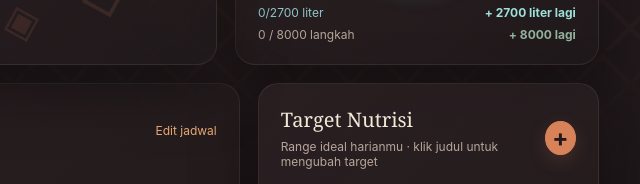
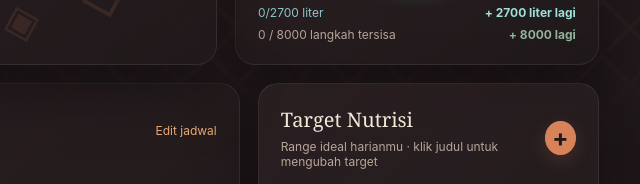
Before and after one commit to twistersal/batikfit_project, a plain HTML site: page index.html in a window 1280 px wide. Shown: the part 397-581 px from the top of the page, 630-1270 px from the left. Drawn offline with Linux system fonts and the light colour scheme.

Commit message:
Refactor focusProgress and renderOverallProgress

```diff
--- a/index.html
+++ b/index.html
@@ -99,7 +99,7 @@
       <div id="pageViewport"><div id="pageStage">
       <div id="dashboardView"><section class="hero">
         <div class="hero-card"><span id="todayShift" class="pill">● SHIFT SIANG · 14:00—22:00</span><h3 id="todayRoutine">Core & cardio day</h3><p id="todayMessage">Stabilize your core and energize your walks. Start work out at 09.00 AM before your shift.</p><div class="hero-actions"><button class="primary" onclick="scrollToId('timeline')">Lihat timeline →</button><button id="workoutAction" class="ghost" onclick="toggleCheck('workout')">Tandai workout</button></div></div>
-        <div id="focusProgress" class="focus-card card"><div class="focus-head"><span>Progress hari ini</span><div class="focus-target"><b>8.000 jalan</b><small>2700 liter</small></div></div><div class="progress-orbit"><div class="ring"><strong id="stepsPercent">0%</strong></div></div><div class="water-progress"><span id="waterSummary">0/2700 liter</span><strong id="waterRemaining">+2700 liter lagi</strong></div><div class="focus-foot"><span id="stepsSummary">0 / 8.000 langkah</span><strong id="stepsRemaining">+ 8.000 jalan lagi</strong></div></div>
+        <div id="focusProgress" class="focus-card card"><div class="focus-head"><span>Progress hari ini</span><div class="focus-target"><b>8.000 jalan</b><small>2700 liter</small></div></div><div class="progress-orbit"><div class="ring"><strong id="stepsPercent">0%</strong></div></div><div class="water-progress"><span id="waterSummary">0 / 2700 liter</span><strong id="waterRemaining">+2700 liter lagi</strong></div><div class="focus-foot"><span id="stepsSummary">0 / 8.000 langkah</span><strong id="stepsRemaining">+ 8.000 jalan tersisa</strong></div></div>
       </section>
       <section class="grid">
         <div id="scheduleSummary" class="card"><div class="card-title actions-inline"><div><h3>Jadwal minggu ini</h3><p>Rotasi shift & latihan yang sudah disusun</p></div><button class="action-link" data-action="edit-schedule">Edit jadwal</button></div><div class="schedule">
@@ -210,7 +210,7 @@
 
     function confirmDeleteHistory(index){enhanced.dailyHistory.splice(index,1);persist();closeModal();renderDailyHistory();showToast('Riwayat dihapus permanen');}
 
-    function renderOverallProgress(values,targets){const current=enhanced.schedule.find(x=>x.day===getTodayLabel())||enhanced.schedule[0];const step= Math.min(100,Number(localStorage.getItem('batikfit-stepsInput')||0)/8000*100);const nutrition=['cal','protein','carbs','fats','sugar'].map(k=>Number(targets[k])>0?Math.min(100,Number(values[k]||0)/Number(targets[k])*100):0);const water=Math.min(100,Number(localStorage.getItem('batikfit-waterInput')||0)/2700*100);const checks=[...document.querySelectorAll('.check input')];const habit=checks.length?checks.filter(x=>x.checked).length/checks.length*100:0;const workout=enhanced.workoutDone||document.getElementById('workout')?.checked?100:0;const schedule=current?100:0;const overall=Math.round([step,...nutrition,water,habit,workout,schedule].reduce((a,b)=>a+b,0)/([step,...nutrition,water,habit,workout,schedule].length));const mobile=document.getElementById('overallProgressMobile'),desktop=document.getElementById('overallProgressDesktop'),sync=document.getElementById('desktopScheduleSync');if(mobile)mobile.textContent=`${overall}% total progress`;if(desktop)desktop.textContent=`${overall}%`;if(sync&&current)sync.textContent=`${current.shift==='OFF'?'OFF · Hari libur':`Shift ${current.shift} · ${shiftLabels[current.shift]||''}`} · ${current.routine}`;}
+    function renderOverallProgress(values,targets){const current=enhanced.schedule.find(x=>x.day===getTodayLabel())||enhanced.schedule[0];const step= Math.min(100,Number(localStorage.getItem('batikfit-stepsInput')||0) / 8000*100);const nutrition=['cal','protein','carbs','fats','sugar'].map(k=>Number(targets[k])>0?Math.min(100,Number(values[k]||0)/Number(targets[k])*100):0);const water=Math.min(100,Number(localStorage.getItem('batikfit-waterInput')||0) / 2700*100);const checks=[...document.querySelectorAll('.check input')];const habit=checks.length?checks.filter(x=>x.checked).length/checks.length*100:0;const workout=enhanced.workoutDone||document.getElementById('workout')?.checked?100:0;const schedule=current?100:0;const overall=Math.round([step,...nutrition,water,habit,workout,schedule].reduce((a,b)=>a+b,0)/([step,...nutrition,water,habit,workout,schedule].length));const mobile=document.getElementById('overallProgressMobile'),desktop=document.getElementById('overallProgressDesktop'),sync=document.getElementById('desktopScheduleSync');if(mobile)mobile.textContent=`${overall}% total progress`;if(desktop)desktop.textContent=`${overall}%`;if(sync&&current)sync.textContent=`${current.shift==='OFF'?'OFF · Hari libur':`Shift ${current.shift} · ${shiftLabels[current.shift]||''}`} · ${current.routine}`;}
     function weightDateKey(offset=0){const d=new Date();d.setDate(d.getDate()+offset);return `${d.getFullYear()}-${String(d.getMonth()+1).padStart(2,'0')}-${String(d.getDate()).padStart(2,'0')}`;}
     function weightForDate(key){const list=(enhanced.weightHistory||[]).filter(x=>x.date<=key).sort((a,b)=>a.date.localeCompare(b.date));return list.length?Number(list[list.length-1].value):66;}
     function renderWeightChart(){const wrap=document.getElementById('weightChart');if(!wrap)return;const days=[];for(let i=-6;i<=0;i++)days.push({key:weightDateKey(i),value:weightForDate(weightDateKey(i))});const vals=days.map(x=>x.value),min=Math.min(...vals)-1,max=Math.max(...vals)+1,points=days.map((x,i)=>`${30+i*106},${150-(x.value-min)/(max-min||1)*110}`).join(' '),area=`30,150 ${points} 666,150`;wrap.innerHTML=`<svg viewBox="0 0 700 180" role="img" aria-label="Grafik berat badan tujuh hari"><defs><linearGradient id="weightFill" x1="0" y1="0" x2="0" y2="1"><stop offset="0%" stop-color="#e49a68"/><stop offset="100%" stop-color="#e49a68" stop-opacity="0"/></linearGradient></defs><line class="chart-grid" x1="30" y1="40" x2="666" y2="40"/><line class="chart-grid" x1="30" y1="95" x2="666" y2="95"/><line class="chart-grid" x1="30" y1="150" x2="666" y2="150"/><polygon class="chart-area" points="${area}"/><polyline class="chart-line" points="${points}"/>${days.map((x,i)=>`<circle class="chart-dot" cx="${30+i*106}" cy="${150-(x.value-min)/(max-min||1)*110}" r="4"/><text x="${30+i*106}" y="172" text-anchor="middle">${x.key.slice(8)}</text>`).join('')}<text x="666" y="20" text-anchor="end">${vals[vals.length-1].toFixed(1)} kg</text></svg>`;const input=document.getElementById('weightInput');if(input)input.value=(enhanced.weightHistory.find(x=>x.date===weightDateKey())||{}).value||'';}
@@ -222,7 +222,7 @@
       const steps=num('stepsInput',0),stepPct=Math.min(100,Math.round(steps/Math.max(1,stepTarget)*100)),remaining=Math.max(0,stepTarget-steps);
       const ring=document.querySelector('.ring'),water= num('waterInput',0),waterPct=Math.min(100,water/Math.max(1,waterTarget)*100);if(ring)ring.style.background=`conic-gradient(var(--copper-2) 0 ${stepPct}%,#48363a ${stepPct}% 100%)`;const orbit=document.querySelector('.progress-orbit');if(orbit)orbit.style.background=`conic-gradient(#77c9ce 0 ${waterPct}%,#20363b ${waterPct}% 100%)`;const waterText=document.getElementById('waterSummary'),waterRemain=document.getElementById('waterRemaining');if(waterText)waterText.textContent=`${formatNum(water)}/${formatNum(waterTarget)} liter`;if(waterRemain)waterRemain.textContent=water>=waterTarget?'Target tercapai':`+ ${formatNum(Math.max(0,waterTarget-water))} liter lagi`;
       const pct=document.getElementById('stepsPercent'),sum=document.getElementById('stepsSummary'),rem=document.getElementById('stepsRemaining');
-      if(pct)pct.textContent=stepPct+'%';if(sum)sum.textContent=formatNum(steps)+' / '+formatNum(stepTarget)+' langkah';if(rem)rem.textContent=remaining?'+ '+formatNum(remaining)+' lagi':'Target tercapai';
+      if(pct)pct.textContent=stepPct+'%';if(sum)sum.textContent=formatNum(steps)+' / '+formatNum(stepTarget)+' langkah tersisa';if(rem)rem.textContent=remaining?'+ '+formatNum(remaining)+' lagi':'Target tercapai';
       const totals=enhanced.meals.reduce((a,m)=>({cal:a.cal+Number(m.cal||0),protein:a.protein+Number(m.protein||0),carbs:a.carbs+Number(m.carbs||0),fats:a.fats+Number(m.fats||0),sugar:a.sugar+Number(m.sugar||0)}),{cal:0,protein:0,carbs:0,fats:0,sugar:0});
       const values={cal:num('calInput',0)+totals.cal,protein:num('proteinInput',0)+totals.protein,carbs:num('carbsInput',0)+totals.carbs,fats:num('fatsInput',0)+totals.fats,sugar:totals.sugar,water};
       const rows=[['calorieSummary','cal','kcal'],['proteinSummary','protein','g'],['carbsSummary','carbs','g'],['fatsSummary','fats','g'],['sugarSummary','sugar','g'],['waterMetricSummary','water','liter']];
```
